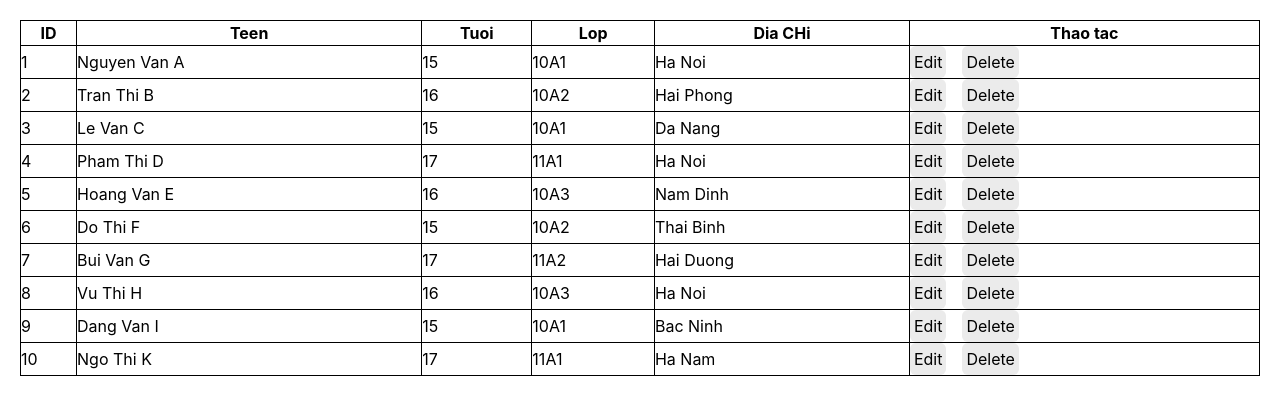
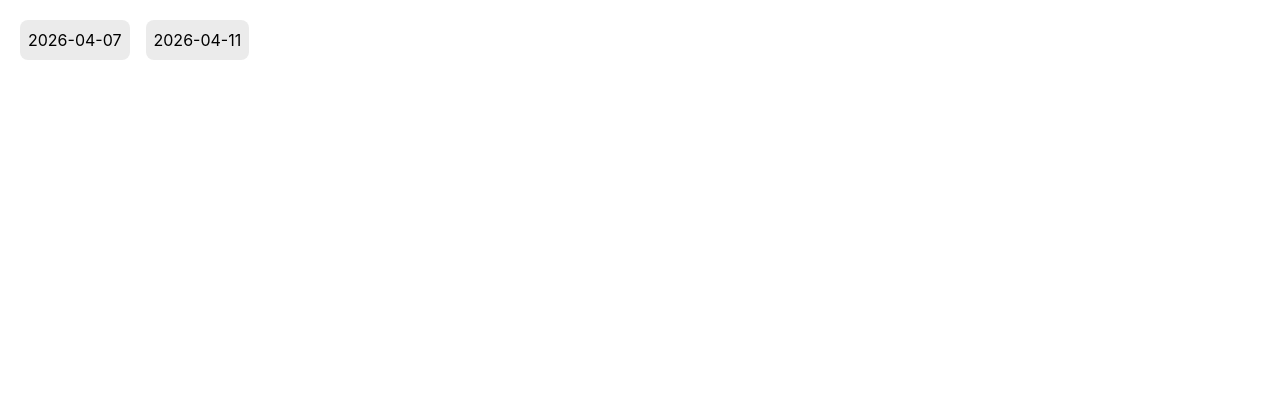
Before and after one commit to nguyenhieu67/F8-K18-React-homework, a React (Vite) app: page / in a window 1280 px wide. Shown: the top 414 px of the page. Built offline with nearby package versions, Linux system fonts and the light colour scheme.

Commit message:
add feature show hide homework

```diff
--- a/package.json
+++ b/package.json
@@ -4,6 +4,8 @@
     "version": "0.0.0",
     "type": "module",
     "scripts": {
+        "predeploy": "npm run build",
+        "deploy": "gh-pages -d dist",
         "dev": "vite",
         "build": "vite build",
         "lint": "eslint .",
@@ -23,6 +25,7 @@
         "eslint": "^9.39.4",
         "eslint-plugin-react-hooks": "^7.0.1",
         "eslint-plugin-react-refresh": "^0.5.2",
+        "gh-pages": "^6.3.0",
         "globals": "^17.4.0",
         "vite": "^8.0.4"
     }
--- a/src/App.jsx
+++ b/src/App.jsx
@@ -1,9 +1,42 @@
+import { useState } from "react";
 import Table from "./2026-04-07/Table";
 
 function App() {
+    const [selectId, setSelectId] = useState(null);
+
+    const homeworks = [
+        {
+            id: 1,
+            date: "2026-04-07",
+            component: <Table />,
+        },
+        {
+            id: 2,
+            date: "2026-04-11",
+            component: null,
+        },
+    ];
+
+    const handleShow = (id) => {
+        setSelectId(selectId === id ? null : id);
+    };
+
     return (
         <div style={{ padding: 20 }}>
-            <Table />
+            <ul className="flex gap-4 items-start relative">
+                {homeworks.map((item) => (
+                    <li key={item.id} className="p-2 bg-[#ebebeb] rounded-lg">
+                        <button onClick={() => handleShow(item.id)}>
+                            {item.date}
+                        </button>
+                        {selectId === item.id && (
+                            <div className=" absolute w-full top-0 left-0 p-5 mt-10">
+                                {item.component || <h1>Chưa có bài tập mới</h1>}
+                            </div>
+                        )}
+                    </li>
+                ))}
+            </ul>
         </div>
     );
 }
```
Also changed, not shown: 1 other file (tests, documents, lock files or other folders). Lines whose indentation alone changed are shown as unchanged.
